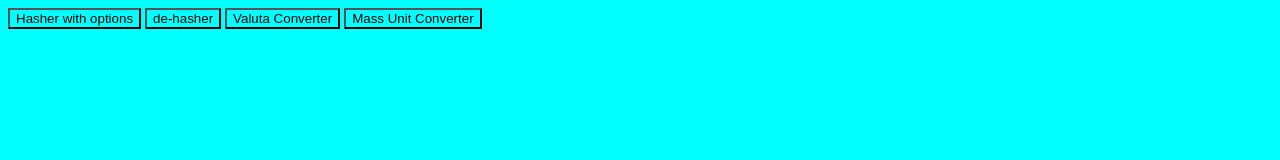
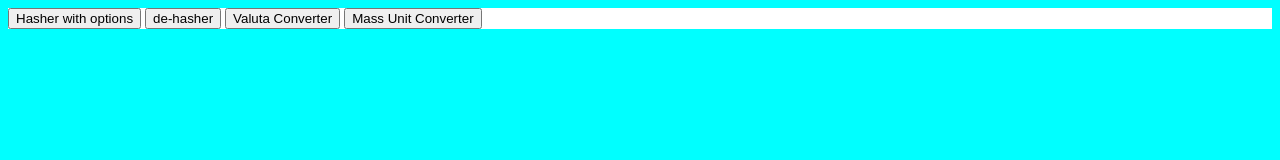
Before and after one commit to remulus54/Christoffer, a plain HTML site: page index.html in a window 1280 px wide. Drawn offline with Linux system fonts and the light colour scheme.

Commit message:
Update index.html

```diff
--- a/index.html
+++ b/index.html
@@ -7,11 +7,16 @@
 </head>
 <body>
 
+    <div class="one">
 
-    <button type="submit" onclick="hasher()">Hasher with options</button>
-    <button type="submit" onclick="deHasher()">de-hasher</button>
-    <button type="submit" onclick="valutaConv()">Valuta Converter</button>
-    <button type="submit" onclick="unitConv()">Mass Unit Converter</button>
+        <button type="submit" onclick="hasher()">Hasher with options</button>
+        <button type="submit" onclick="deHasher()">de-hasher</button>
+        <button type="submit" onclick="valutaConv()">Valuta Converter</button>
+        <button type="submit" onclick="unitConv()">Mass Unit Converter</button>
+
+
+    </div>
+
 
     <script>
 
@@ -50,9 +55,14 @@
 
     <style>
 
-    *{
+    body {
         background-color: #00ffff;
     }
+
+    .one {
+
+        background-color: #ffff;
+
     </style>
 </body>
 </html>
```
